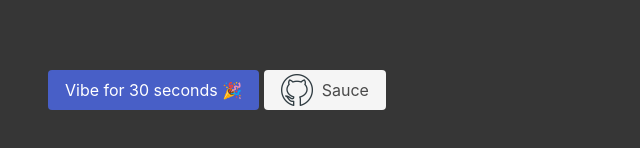
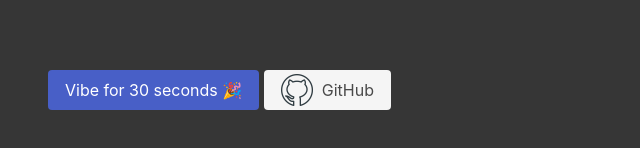
Before and after one commit to amalshaji/vibe, a Svelte app: page / in a window 1280 px wide. Shown: the part 310-458 px from the top of the page, without its empty margins (0-640 px from the left). Built offline with nearby package versions, Linux system fonts and the light colour scheme.

Commit message:
✏️ fix typo and source link

```diff
--- a/package.json
+++ b/package.json
@@ -5,7 +5,7 @@
   "scripts": {
     "build": "rollup -c",
     "dev": "rollup -c -w",
-    "start": "sirv public --no-clear"
+    "start": "sirv public --no-clear --host"
   },
   "devDependencies": {
     "@rollup/plugin-commonjs": "^17.0.0",
--- a/src/App.svelte
+++ b/src/App.svelte
@@ -71,12 +71,13 @@
     {#if !play}
       <button on:click={dancingDog} class="button is-link">{party}</button>
       &nbsp
-      <button
-        on:click={() => (location.href = "https://github.com/amalshaji/vibe")}
+      <a
+        href="https://github.com/amalshaji/vibe"
+        target="_blank"
         class="button is-light"
       >
-        <img src="/github.png" alt="" /> &nbsp; Sauce
-      </button>
+        <img src="/github.png" alt="" /> &nbsp; GitHub
+      </a>
     {/if}
   </div>
 </section>
```
